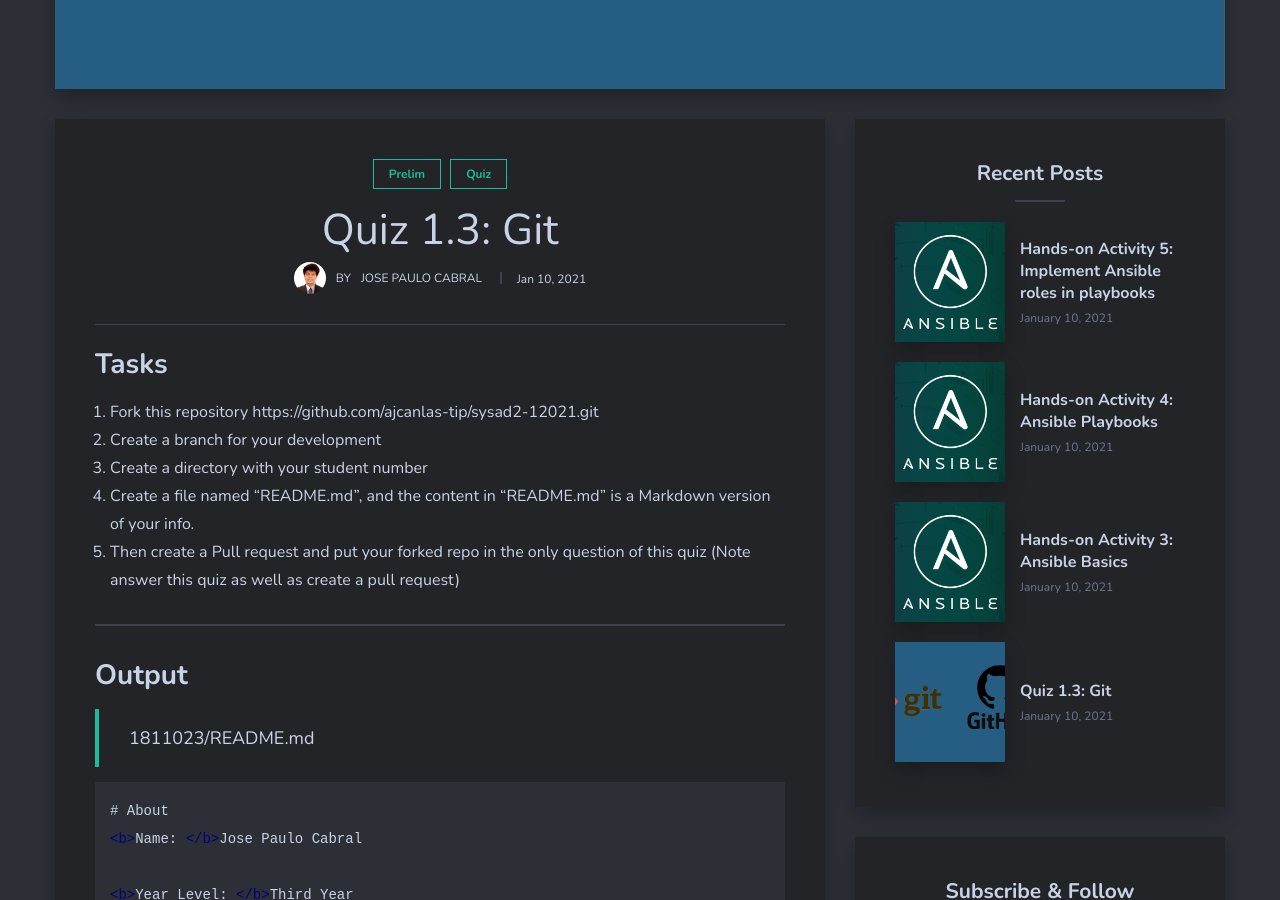
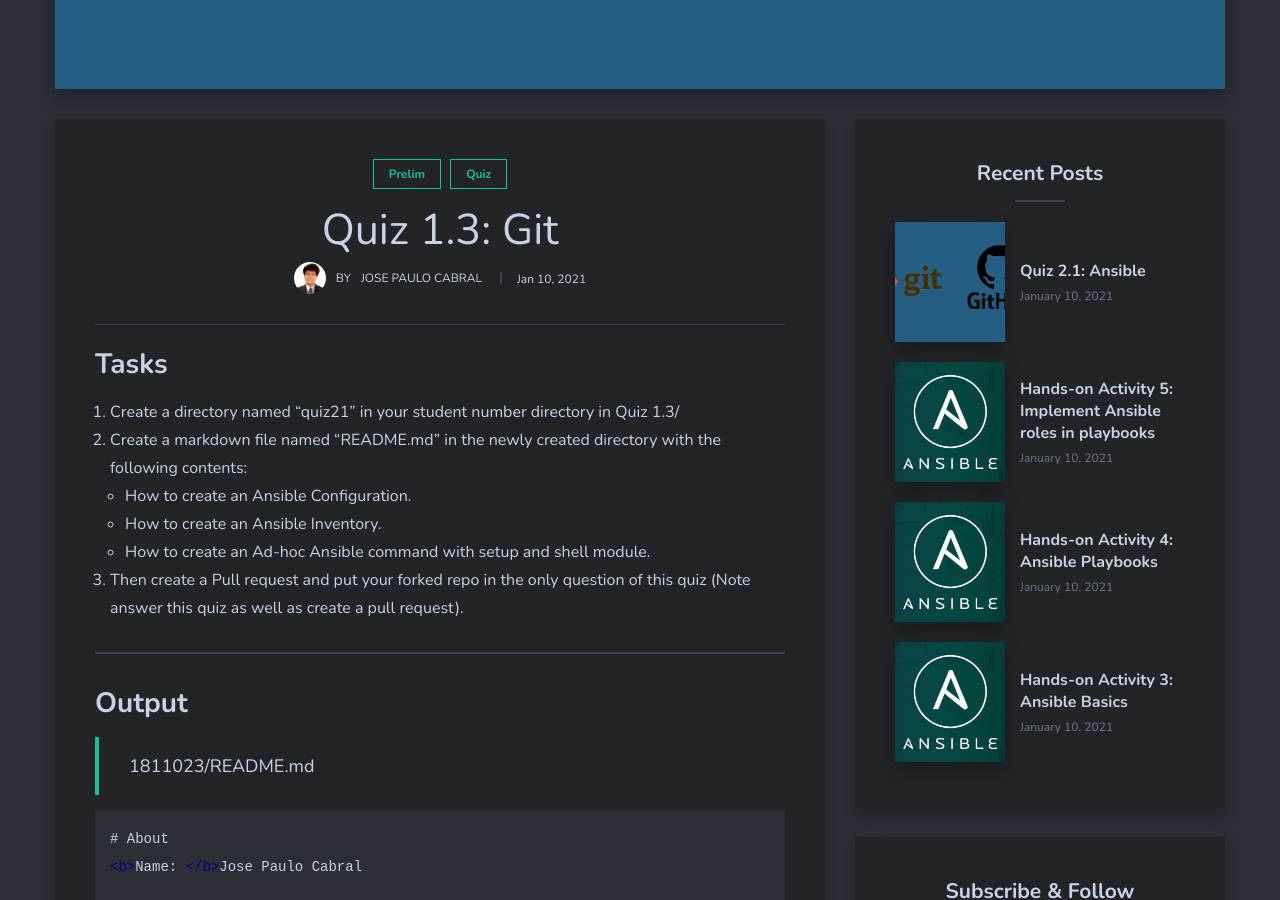
Before and after one commit to jpcabral-tip/jpcabral-tip.github.io, a Jekyll site: the page built from _posts/2021-01-10-quiz13.markdown, in a window 1280 px wide and 900 px high, scrolled down 606 px. Built offline with Jekyll 4.4.1, drawn with Linux system fonts in a browser that asks for light colours; nearby versions of some CDN libraries; comment, search, counter and statistics services are not loaded.

Commit message:
added quiz21 markdown and fixed spacing on act3, act4, and act5

```diff
--- a/_posts/2021-01-10-quiz13.markdown
+++ b/_posts/2021-01-10-quiz13.markdown
@@ -7,11 +7,12 @@ tags:   [Prelim, Quiz]
 ---
 ## Tasks
 
-1. Fork this repository https://github.com/ajcanlas-tip/sysad2-12021.git
-2. Create a branch for your development
-3. Create a directory with your student number
-4. Create a file named "README.md", and the content in "README.md" is a Markdown version of your info.
-5. Then create a Pull request and put your forked repo in the only question of this quiz (Note answer this quiz as well as create a pull request)
+1. Create a directory named "quiz21" in your student number directory in Quiz 1.3/
+2. Create a markdown file named "README.md" in the newly created directory with the following contents:
+    * How to create an Ansible Configuration.
+    * How to create an Ansible Inventory.
+    * How to create an Ad-hoc Ansible command with setup and shell module.
+3. Then create a Pull request and put your forked repo in the only question of this quiz (Note answer this quiz as well as create a pull request).
 
 ***
 
```
Also changed, not shown: _posts/2021-01-11-hands-on-act-3.markdown (+0 -16 lines), _posts/2021-01-11-hands-on-act-4.markdown (+0 -7 lines), _posts/2021-01-11-hands-on-act-5.markdown (+0 -7 lines), _posts/2021-01-11-quiz21.markdown (added, +92 -0 lines).
